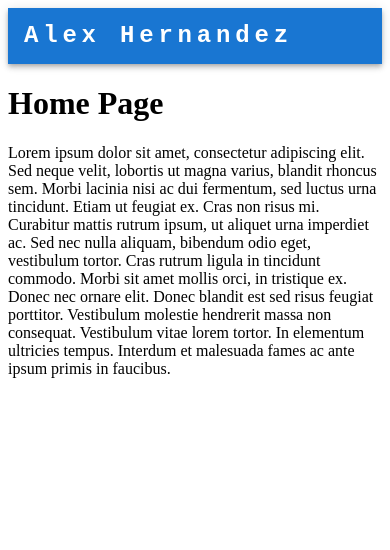
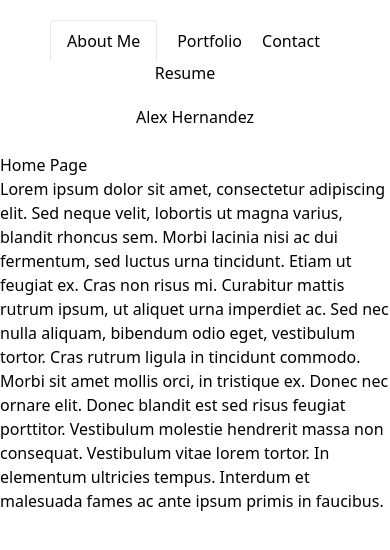
Before and after one commit to Alex-H1/react-portfolio, a React (Create React App) app in the folder my-portfolio/: page / in a window 390 px wide. Shown: the top 550 px of the page. Built offline with nearby package versions, Linux system fonts and the light colour scheme.

Commit message:
added header

```diff
--- a/my-portfolio/package.json
+++ b/my-portfolio/package.json
@@ -5,6 +5,7 @@
   "dependencies": {
     "@emotion/react": "^11.9.0",
     "@emotion/styled": "^11.8.1",
+    "@heroicons/react": "^1.0.6",
     "@mui/icons-material": "^5.8.0",
     "@mui/material": "^5.8.1",
     "@testing-library/jest-dom": "^5.16.4",
--- a/my-portfolio/src/components/Header.js
+++ b/my-portfolio/src/components/Header.js
@@ -1,124 +1,49 @@
-import * as React from 'react';
-import AppBar from '@mui/material/AppBar';
-import Box from '@mui/material/Box';
-import Toolbar from '@mui/material/Toolbar';
-import IconButton from '@mui/material/IconButton';
-import Typography from '@mui/material/Typography';
-import Menu from '@mui/material/Menu';
-import MenuIcon from '@mui/icons-material/Menu';
-import Container from '@mui/material/Container';
-import Avatar from '@mui/material/Avatar';
-import Button from '@mui/material/Button';
-import Tooltip from '@mui/material/Tooltip';
-import MenuItem from '@mui/material/MenuItem';
-import AdbIcon from '@mui/icons-material/Adb';
+import React from 'react';
 
-const pages = ['About Me', 'Portfolio', 'Contact', 'Resume'];
+function NavTabs({ currentPage, handlePageChange }) {
+  return (
 
-const ResponsiveAppBar = () => {
-  const [anchorElNav, setAnchorElNav] = React.useState(null);
+    <header className="bg-white md:sticky top-0 z-10">
+    <div className="container mx-auto flex flex-wrap p-5 flex-col md:flex-row items-center">
 
-  const handleOpenNavMenu = (event) => {
-    setAnchorElNav(event.currentTarget);
-  };
+      <nav className="md:mr-auto md:ml-4 md:py-1 md:pl-4 	flex flex-wrap items-center text-base justify-center">
+        <a
+          href="#About-Me"
+          className={currentPage === 'Home' ? ' inline-block border-l border-t border-r rounded-t py-2 px-4  mr-5' : 'nav-link mr-5'}
+          onClick={() => handlePageChange('Home')}
+        >
+          About Me
+        </a>
+        <a
+          href="#Portfolio"
+          className={currentPage === 'About' ? 'inline-block border-l border-t border-r rounded-t py-2 px-4  mr-5' : 'nav-link mr-5'}
+          onClick={() => handlePageChange('About')}
+        >
+          Portfolio
+        </a>
+        <a
+          href="#Contact"
+          className={currentPage === 'Blog' ? 'inline-block border-l border-t border-r rounded-t py-2 px-4  mr-5' : 'nav-link mr-5'}
+          onClick={() => handlePageChange('Blog')}
+        >
+          Contact
+        </a>
+        <a
+          href="#Resume"
+          className={currentPage === 'Contact' ? 'inline-block border-l border-t border-r rounded-t py-2 px-4  mr-5' : 'nav-link mr-5'}
+          onClick={() => handlePageChange('Contact')}
+        >
+          Resume
+        </a>
+      </nav>
+      <h1
+        className="inline-flex items-center border-0 py-1 px-3 focus:outline-none rounded text-base mt-4 md:mt-0"
+      >
+        Alex Hernandez
+      </h1>
+    </div>
+  </header>
+  );
+}
 
-
-  const handleCloseNavMenu = () => {
-    setAnchorElNav(null);
-  };
-
-
-
-  return (
-    <AppBar position="static">
-      <Container maxWidth="xl">
-        <Toolbar disableGutters>
-          <Typography
-            variant="h6"
-            noWrap
-            component="a"
-            href="/"
-            sx={{
-              mr: 2,
-              display: { xs: 'none', md: 'flex' },
-              fontFamily: 'monospace',
-              fontWeight: 700,
-              letterSpacing: '.3rem',
-              color: 'inherit',
-              textDecoration: 'none',
-            }}
-          >
-            Alex Hernandez
-          </Typography>
-
-          {/* <Box sx={{ flexGrow: 1, display: { xs: 'flex', md: 'none' } }}>
-            <IconButton
-              size="large"
-              aria-label="account of current user"
-              aria-controls="menu-appbar"
-              aria-haspopup="true"
-              onClick={handleOpenNavMenu}
-              color="inherit"
-            >
-              <MenuIcon />
-            </IconButton>
-            <Menu
-              id="menu-appbar"
-              anchorEl={anchorElNav}
-              anchorOrigin={{
-                vertical: 'bottom',
-                horizontal: 'left',
-              }}
-              keepMounted
-              transformOrigin={{
-                vertical: 'top',
-                horizontal: 'left',
-              }}
-              open={Boolean(anchorElNav)}
-              onClose={handleCloseNavMenu}
-              sx={{
-                display: { xs: 'block', md: 'none' },
-              }}
-            >
-              {pages.map((page) => (
-                <MenuItem key={page} onClick={handleCloseNavMenu}>
-                  <Typography textAlign="center">{page}</Typography>
-                </MenuItem>
-              ))}
-            </Menu>
-          </Box> */}
-          <Typography
-            variant="h5"
-            noWrap
-            component="a"
-            href=""
-            sx={{
-              mr: 2,
-              display: { xs: 'flex', md: 'none' },
-              flexGrow: 1,
-              fontFamily: 'monospace',
-              fontWeight: 700,
-              letterSpacing: '.3rem',
-              color: 'inherit',
-              textDecoration: 'none',
-            }}
-          >
-            Alex Hernandez
-          </Typography>
-          {/* <Box sx={{ flexGrow: 1, display: { xs: 'none', md: 'flex' } }}>
-            {pages.map((page) => (
-              <Button
-                key={page}
-                onClick={handleCloseNavMenu}
-                sx={{ my: 2, color: 'white', display: 'block' }}
-              >
-                {page}
-              </Button>
-            ))}
-          </Box> */}
-        </Toolbar>
-      </Container>
-    </AppBar>
-  );
-};
-export default ResponsiveAppBar;
+export default NavTabs;
--- a/my-portfolio/src/index.js
+++ b/my-portfolio/src/index.js
@@ -2,7 +2,7 @@ import React from 'react';
 import ReactDOM from 'react-dom';
 import App from './App';
 // import 'flowbite';
-// import './main.css';
+import './main.css';
 // import 'bootstrap/dist/css/bootstrap.min.css';
 
 
```
Also changed, not shown: my-portfolio/src/components/TestHeader.js (deleted, +0 -46 lines), 1 other file (tests, documents, lock files or other folders).
